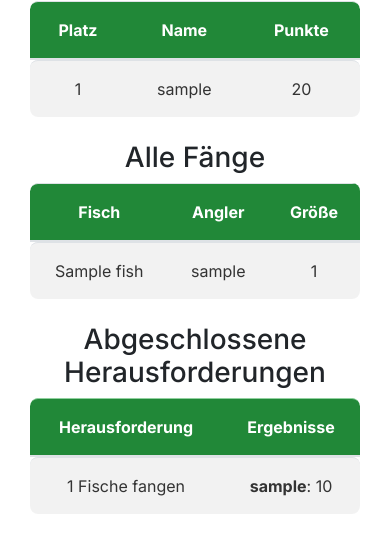
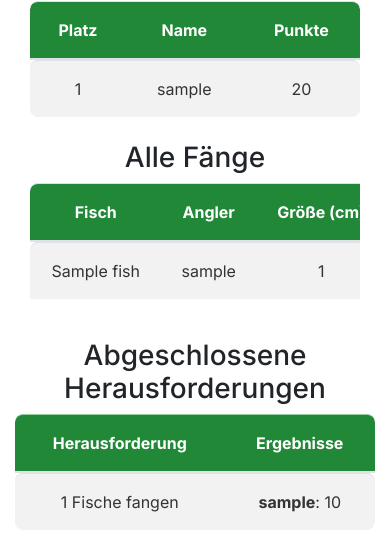
Before and after one commit to mabathke/ffc-app-v2, a Flask app: page / in a window 390 px wide. Shown: the part 481-1027 px from the top of the page. Before the commit the page ends 995 px from the top, so only its background shows below. Run offline with Flask 3, Linux system fonts and the light colour scheme; a user stored in the database is signed in; tables that the repository leaves empty hold one stand-in row (values such as "Sample post"); some libraries are stand-ins or nearby versions.

Commit message:
Formatting of the home.html + minor responsive adjustments

```diff
--- a/app/models.py
+++ b/app/models.py
@@ -18,7 +18,7 @@ class User(db.Model, UserMixin):
     username = db.Column(db.String(20), unique=True, nullable=False)
     email = db.Column(db.String(120), unique=True, nullable=False)
     password = db.Column(db.String(60), nullable=False)
-    is_admin = db.Column(db.Boolean, default=True)  # Admin flag
+    is_admin = db.Column(db.Boolean, default=False)  # Admin flag
 
     def __repr__(self):
         return f"User('{self.username}', '{self.email}', Admin={self.is_admin})"
--- a/app/static/css/custom.css
+++ b/app/static/css/custom.css
@@ -251,3 +251,21 @@ form .btn {
     transform: translateY(-5px);
     box-shadow: 0px 5px 20px rgba(0,0,0,0.2);
   }
+
+  /* === Spezielle Scroll-Klasse für die „Alle Fänge“-Tabelle === */
+.catch-table-responsive {
+    overflow-x: auto;
+    overflow-y: auto;
+    -webkit-overflow-scrolling: touch; /* smoother on iOS */
+    width: 100%;
+}
+
+.catch-table {
+    /* sorgt dafür, dass bei vielen Spalten horizontal gescrollt wird */
+    min-width: 600px;
+    white-space: nowrap;     /* verhindert Zeilenumbrüche in Zellen */
+    border-collapse: separate;
+    border-spacing: 0;
+    border-radius: 8px;
+    overflow: visible;       /* kein Abschneiden */
+}
--- a/app/templates/home.html
+++ b/app/templates/home.html
@@ -3,7 +3,12 @@
 <div class="mt-4">
   <div class="container">
     <h1 class="text-center">Rangliste</h1>
-    <img id="logo" src="{{ url_for('static', filename='images/ffc_logo-removebg-preview.png') }}" alt="Logo" class="logo">
+    <img
+      id="logo"
+      src="{{ url_for('static', filename='images/ffc_logo-removebg-preview.png') }}"
+      alt="Logo"
+      class="logo"
+    >
 
     <table class="table table-striped">
       <thead>
@@ -28,34 +33,33 @@
   {% if current_user.is_authenticated %}
   <div class="container mt-4">
     <h3 class="text-center">Alle Fänge</h3>
-      <table class="table table-striped">
+    <div class="catch-table-responsive">
+      <table class="table table-striped catch-table">
         <thead>
           <tr>
             <th>Fisch</th>
             <th>Angler</th>
-            <th>Größe</th>
-            <th class="d-none d-md-table-cell">Gefangen am</th>
-            <th class="d-none d-md-table-cell">Punkte</th>
+            <th>Größe (cm)</th>
+            <th>Punkte</th>
+            <th>Gefangen am</th>
           </tr>
         </thead>
         <tbody>
           {% for catch in catches %}
           <tr>
-            <td style="max-width: 15ch; white-space: normal; overflow-wrap: break-word;">
+            <td style="max-width: 17ch; white-space: normal; overflow-wrap: break-word;">
               {{ catch.fish.name }}
             </td>
             <td>{{ catch.user.username }}</td>
             <td>{{ catch.length }}</td>
-            <td class="d-none d-md-table-cell" style="white-space: normal; overflow-wrap: break-word;">
-              {{ catch.timestamp.strftime('%d.%m.%Y %H:%M:%S') }}
-            </td>
-            <td class="d-none d-md-table-cell">
-              {{ "%.0f"|format(catch.points) }}
-            </td>
+            <td>{{ "%.0f"|format(catch.points) }}</td>
+            <td>{{ catch.timestamp.strftime('%d.%m.%Y') }}</td>
           </tr>
           {% endfor %}
         </tbody>
       </table>
+    </div>
+  </div>
 
   <!-- Abgeschlossene Herausforderungen Section -->
   <h3 class="text-center mt-4">Abgeschlossene Herausforderungen</h3>
@@ -87,8 +91,7 @@
           <td>
             {% for part in group.participations %}
             <div>
-                    <strong>{{ part.user.username }}</strong>:
-                    {{ "%.0f"|format(part.awarded_points) }}
+              <strong>{{ part.user.username }}</strong>: {{ "%.0f"|format(part.awarded_points) }}
             </div>
             {% endfor %}
           </td>
@@ -100,7 +103,7 @@
   {% else %}
   <p class="text-center">Es gibt keine abgeschlossenen Herausforderungen.</p>
   {% endif %}
-    </div>
+
   {% else %}
   <p class="text-center">
     <a href="{{ url_for('main.login') }}">Melde dich an</a> oder
```
Lines whose indentation alone changed are shown as unchanged.
